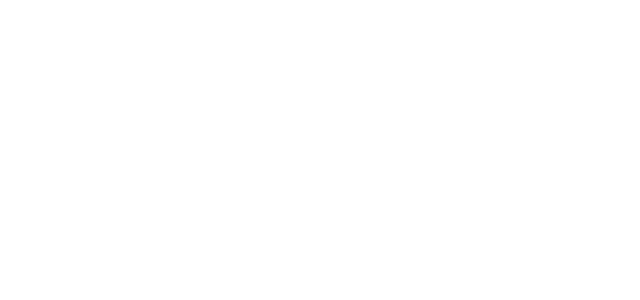
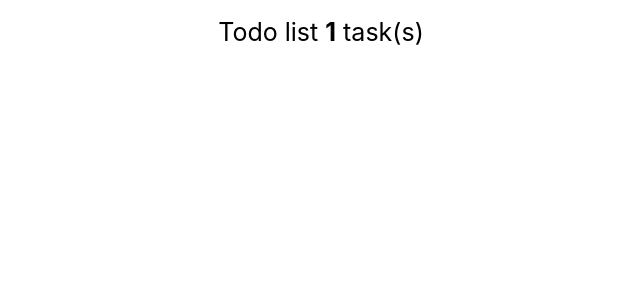
Before and after one commit to anovic123/todo-list-react-ts, a React (Create React App) app: page / in a window 1280 px wide. Shown: the top 300 px of the page, without its empty margins (319-959 px from the left). Built offline with nearby package versions, Linux system fonts and the light colour scheme.

Commit message:
add Header component

```diff
--- a/src/App.module.css
+++ b/src/App.module.css
@@ -1,5 +1,4 @@
 .appContainer {
-  margin-top: 30px;
   height: 100%;
   display: flex;
   justify-content: center;
@@ -10,4 +9,5 @@
   display: flex;
   flex-direction: column;
   width: 500px;
+  margin: 0 auto;
 }
--- a/src/App.tsx
+++ b/src/App.tsx
@@ -1,11 +1,20 @@
 import React from 'react';
+import { Header } from './components';
 
 import styles from './App.module.css';
 
+const DEFAULT_TODO_LIST = [
+  { id: 1, name: 'Задание 1', description: 'Прочитать книгу', checked: false }
+]
+
 export const App = () => {
+  const [todos, setTodos] = React.useState(DEFAULT_TODO_LIST);
+
   return (
     <div className={styles.addContainer}>
-      <div className={styles.container}></div>
+      <div className={styles.container}>
+        <Header todoCount={todos.length} />
+      </div>
     </div>
   );
 };
--- /dev/null
+++ b/src/components/Header/Header.module.css
@@ -0,0 +1,9 @@
+.headerContainer {
+  text-align: center;
+}
+
+.headerTitle {
+  font-size: 25px;
+  font-weight: 400;
+  text-align: center;
+}
--- /dev/null
+++ b/src/components/Header/Header.tsx
@@ -0,0 +1,18 @@
+import React from 'react';
+
+import styles from './Header.module.css';
+
+interface HeaderProps {
+  todoCount: number;
+}
+
+export const Header: React.FC<HeaderProps> = ({ todoCount }) => {
+
+  return (
+    <div className={styles.headerContainer}>
+      <h1 className={styles.headerTitle}>
+        Todo list <b>{todoCount}</b> task(s)
+      </h1>
+    </div>
+  )
+}
--- /dev/null
+++ b/src/components/index.ts
@@ -0,0 +1 @@
+export * from './Header/Header';
```
Also changed, not shown: index.d.ts (+7 -0 lines).
